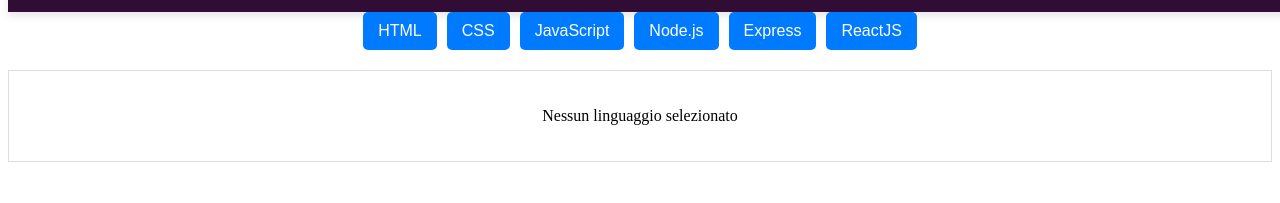
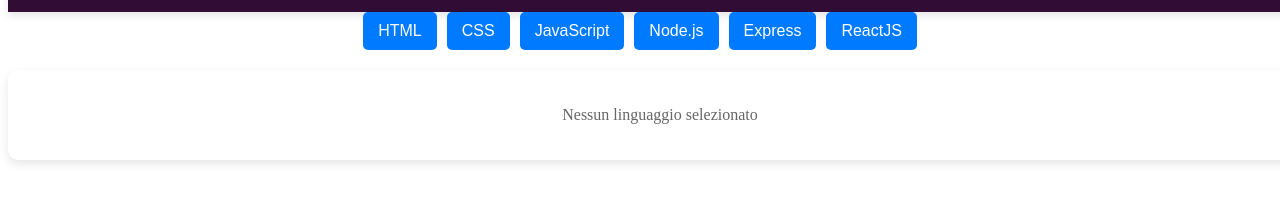
Before and after one commit to VincenzoAmari/react-use-state, a React (Vite) app: page / in a window 1280 px wide. Shown: the part 155-358 px from the top of the page. Built offline with nearby package versions, Linux system fonts and the light colour scheme.

Commit message:
update css

```diff
--- a/src/App.css
+++ b/src/App.css
@@ -33,12 +33,30 @@
 }
 
 button.active {
-  background-color: orange;
+  background-color: #ffa500;
+  color: black;
 }
 
 .language-card {
   text-align: center;
   padding: 20px;
-  border: 1px solid #ddd;
-  margin-top: 20px;
+  border-radius: 10px;
+  background: #ffffff;
+  box-shadow: 0 4px 10px rgba(0, 0, 0, 0.1);
+  width: 100%;
+  transition: transform 0.3s;
 }
+
+.language-card h2 {
+  margin-bottom: 10px;
+  color: #333;
+}
+
+.language-card p {
+  font-size: 1rem;
+  color: #666;
+}
+
+.language-card:hover {
+  transform: scale(1.02);
+}
```
